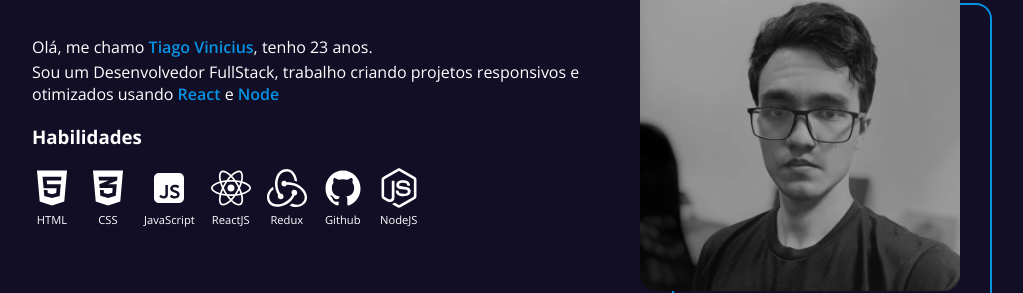
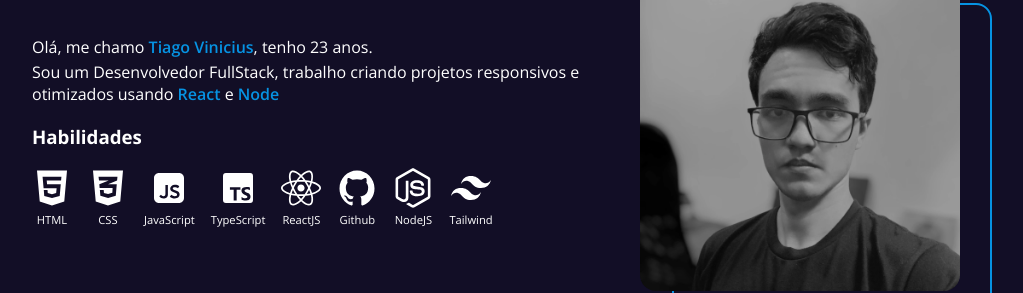
Before and after one commit to TiagoViniciusDev/Portfolio, a React (Vite) app: page / in a window 1280 px wide. Shown: the part 949-1242 px from the top of the page, without its empty margins (128-1151 px from the left). Built offline with nearby package versions, Linux system fonts and the light colour scheme.

Commit message:
atualizando skills

```diff
--- a/src/components/About/About.jsx
+++ b/src/components/About/About.jsx
@@ -3,8 +3,9 @@ import './About.css'
 import { FaHtml5, FaCss3Alt, FaReact, FaNodeJs } from "react-icons/fa";
 import { RiJavascriptFill } from "react-icons/ri";
 import { IoLogoGithub } from "react-icons/io";
-import { SiRedux } from "react-icons/si";
 import { TiArrowSortedUp } from "react-icons/ti";
+import { BiLogoTypescript } from "react-icons/bi";
+import { SiTailwindcss } from "react-icons/si";
 
 //AOS
 import AOS from 'aos';
@@ -42,12 +43,12 @@ function About() {
                                 <p>JavaScript</p>
                             </div>
                             <div className='skill'>
+                                <BiLogoTypescript />
+                                <p>TypeScript</p>
+                            </div>
+                            <div className='skill'>
                                 <FaReact />
                                 <p>ReactJS</p>
-                            </div>
-                            <div className='skill'>
-                                <SiRedux />
-                                <p>Redux</p>
                             </div>
                             <div className='skill'>
                                 <IoLogoGithub />
@@ -56,6 +57,10 @@ function About() {
                             <div className='skill'>
                                 <FaNodeJs />
                                 <p>NodeJS</p>
+                            </div>
+                            <div className='skill'>
+                                <SiTailwindcss />
+                                <p>Tailwind</p>
                             </div>
                         </div>
                     </div>
```
